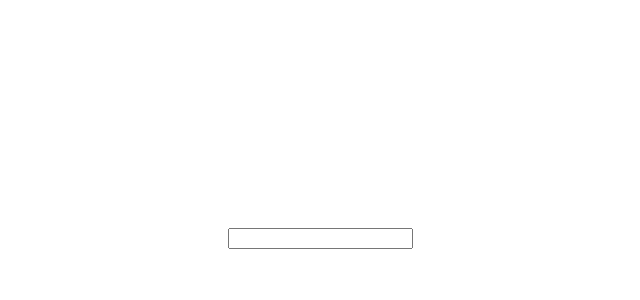
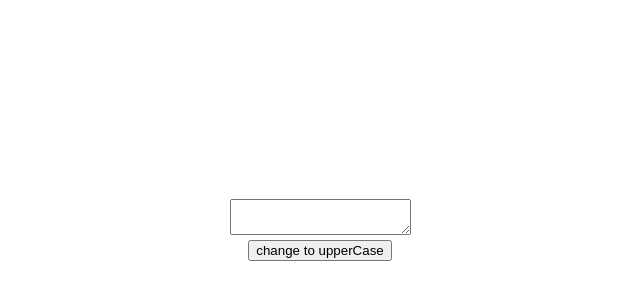
Before and after one commit to ankushsingh7997/ReactBasics, a React (Create React App) app: page / in a window 1280 px wide. Shown: the part 82-382 px from the top of the page, without its empty margins (320-960 px from the left). Built offline with nearby package versions, Linux system fonts and the light colour scheme.

Commit message:
assignment

```diff
--- a/src/App.js
+++ b/src/App.js
@@ -8,7 +8,7 @@ import React,{useState} from 'react'
 
 
 
-function EventHandler()
+function Assignment()
 {
   const[data,setData]=useState('')
 
@@ -19,7 +19,10 @@ function EventHandler()
   }
 
  return <div>
-  <input type={"text"} value={data} onChange={handleEvent}></input>
+  <div>
+  <textarea value={data} onChange={handleEvent}></textarea></div>
+  <button onClick={()=>{setData(data.toUpperCase())}}>change to upperCase</button>
+  <p>{data}</p>
  </div>
 }
 
@@ -33,7 +36,7 @@ function App()
 
   return <div className={app}>
     <div  >
-      <EventHandler/>
+      <Assignment/>
     </div>
   </div>
 }
```
